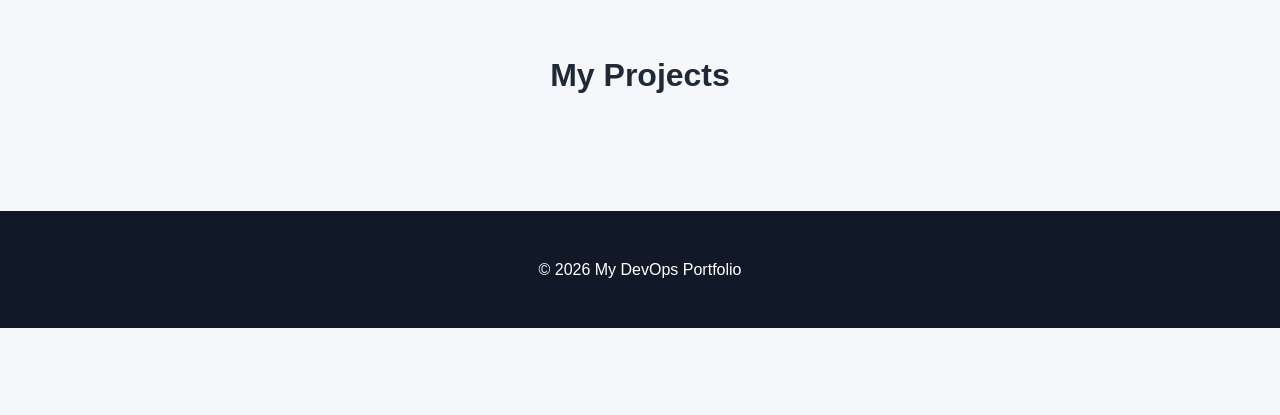
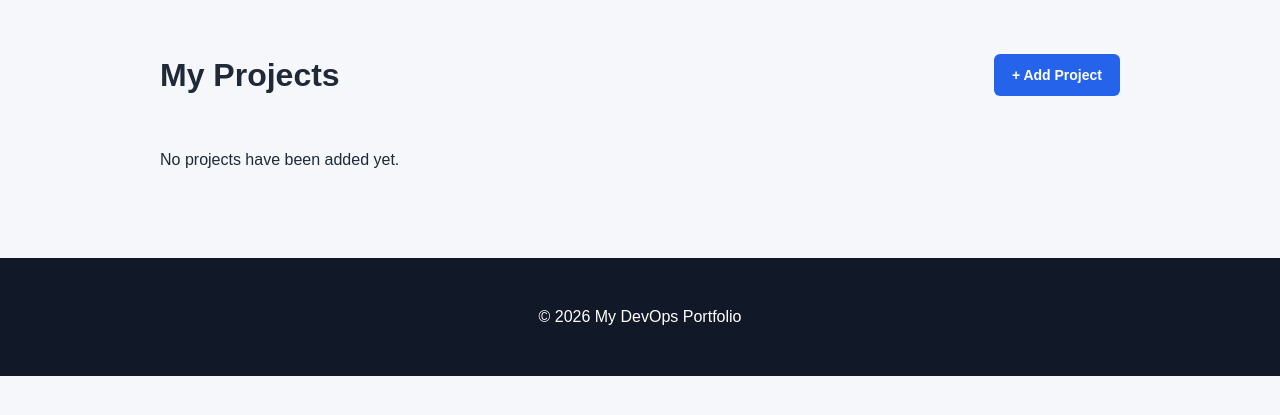
Before and after one commit to stephenopara89-boop/devops-portfolio, a Flask app: page /projects in a window 1280 px wide. Shown: the part 62-477 px from the top of the page. Run offline with Flask 3, Linux system fonts and the light colour scheme.

Commit message:
Improve projects page UI

```diff
--- a/static/css/style.css
+++ b/static/css/style.css
@@ -474,3 +474,90 @@
     }
 
 }
+
+
+/* Projects Page */
+
+.projects-header {
+    display: flex;
+    justify-content: space-between;
+    align-items: center;
+    margin-bottom: 30px;
+    gap: 20px;
+}
+
+.projects-header h1 {
+    margin: 0;
+}
+
+.projects-grid {
+    display: grid;
+    grid-template-columns: repeat(auto-fit, minmax(280px, 1fr));
+    gap: 25px;
+}
+
+.project-card {
+    background: #ffffff;
+    padding: 25px;
+    border-radius: 12px;
+    box-shadow: 0 4px 15px rgba(0, 0, 0, 0.08);
+    border: 1px solid #e5e7eb;
+}
+
+.project-card h2 {
+    margin-top: 0;
+    margin-bottom: 12px;
+}
+
+.project-card p {
+    line-height: 1.6;
+}
+
+.project-links {
+    display: flex;
+    gap: 15px;
+    margin-top: 20px;
+}
+
+.project-links a {
+    text-decoration: none;
+    font-weight: bold;
+}
+
+.project-actions {
+    display: flex;
+    gap: 10px;
+    margin-top: 20px;
+}
+
+.hero-button {
+    display: inline-block;
+    padding: 10px 18px;
+    border-radius: 6px;
+    text-decoration: none;
+    border: none;
+    cursor: pointer;
+    font-size: 14px;
+    font-weight: bold;
+}
+
+.primary-button {
+    background: #2563eb;
+    color: white;
+}
+
+.secondary-button {
+    background: #6b7280;
+    color: white;
+}
+
+.delete-button {
+    background: #dc2626;
+    color: white;
+}
+
+.primary-button:hover,
+.secondary-button:hover,
+.delete-button:hover {
+    opacity: 0.85;
+}
--- a/templates/projects.html
+++ b/templates/projects.html
@@ -8,13 +8,23 @@
 
 <main>
 
-    <h1>My Projects</h1>
+    <div class="projects-header">
+
+        <h1>My Projects</h1>
+
+        <a href="{{ url_for('add_project') }}"
+           class="hero-button primary-button">
+            + Add Project
+        </a>
+
+    </div>
+
 
     <div class="projects-grid">
 
         {% for project in projects %}
 
-        <section class="project-card">
+        <div class="project-card">
 
             <h2>{{ project.name }}</h2>
 
@@ -22,59 +32,63 @@
                 {{ project.description }}
             </p>
 
-            <p class="technologies">
+            <p>
                 <strong>Technologies:</strong>
                 {{ project.technologies }}
             </p>
 
+
             <div class="project-links">
 
                 {% if project.github_url %}
-                    <a
-                        href="{{ project.github_url }}"
-                        target="_blank"
-                        class="btn"
-                    >
-                        GitHub
-                    </a>
+
+                <a href="{{ project.github_url }}"
+                   target="_blank">
+                    GitHub
+                </a>
+
                 {% endif %}
 
+
                 {% if project.live_url %}
-                    <a
-                        href="{{ project.live_url }}"
-                        target="_blank"
-                        class="btn"
-                    >
-                        Live Project
-                    </a>
+
+                <a href="{{ project.live_url }}"
+                   target="_blank">
+                    Live Site
+                </a>
+
                 {% endif %}
 
             </div>
 
+
             <div class="project-actions">
 
-                <a
-                    href="{{ url_for('edit_project', project_id=project.id) }}"
-                    class="edit-link"
-                >
-                    Edit Project
+                <a href="{{ url_for('edit_project', project_id=project.id) }}"
+                   class="hero-button secondary-button">
+                    Edit
                 </a>
 
-                <form
-                    method="POST"
-                    action="{{ url_for('delete_project', project_id=project.id) }}"
-                >
-                    <button
-                        type="submit"
-                        class="delete-button"
-                    >
-                        Delete Project
+
+                <form action="{{ url_for('delete_project', project_id=project.id) }}"
+                      method="POST"
+                      style="display: inline;">
+
+                    <button type="submit"
+                            class="hero-button delete-button"
+                            onclick="return confirm('Are you sure you want to delete this project?');">
+                        Delete
                     </button>
+
                 </form>
 
             </div>
 
-        </section>
+        </div>
+
+        {% else %}
+
+        <p>No projects have been added yet.</p>
 
         {% endfor %}
 
```
